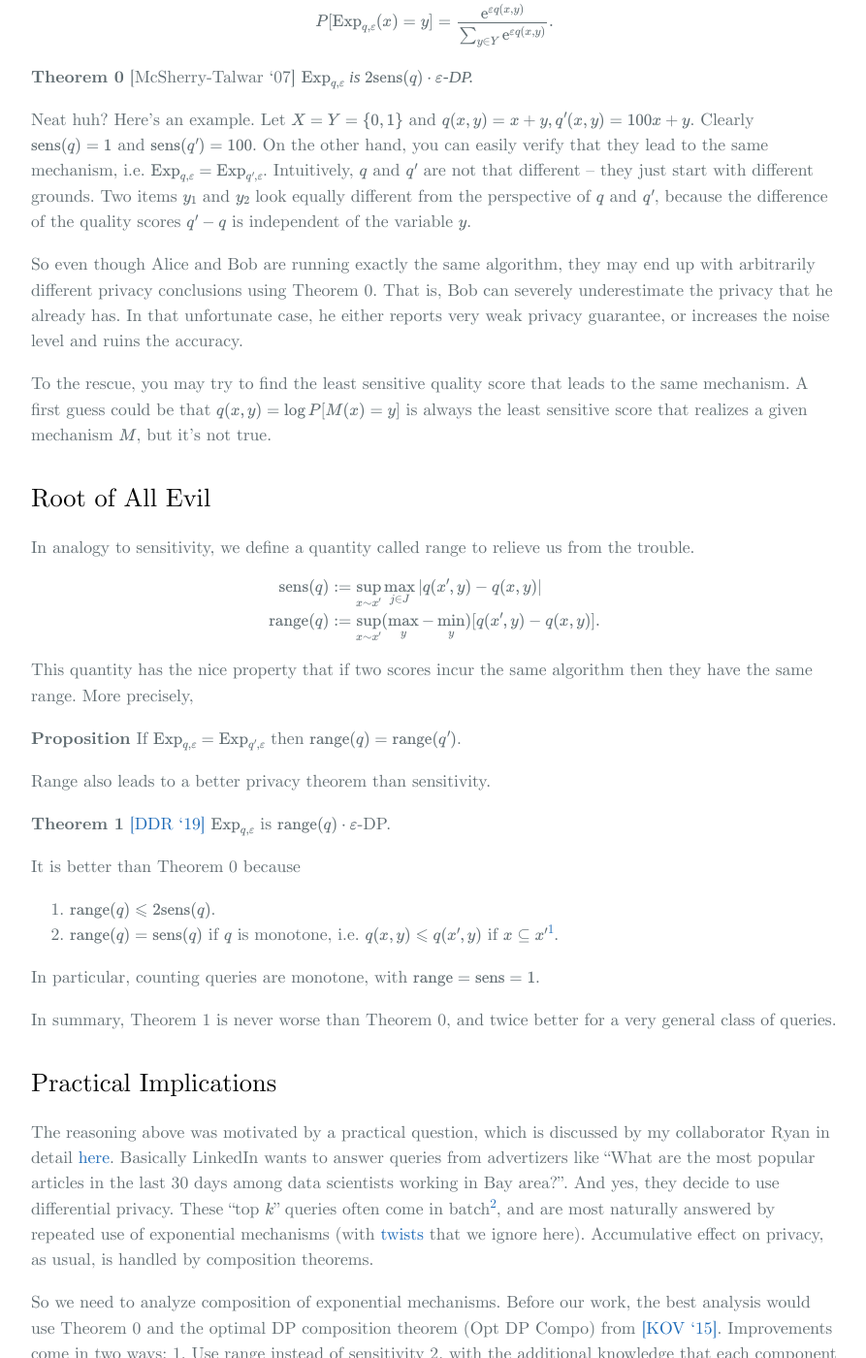
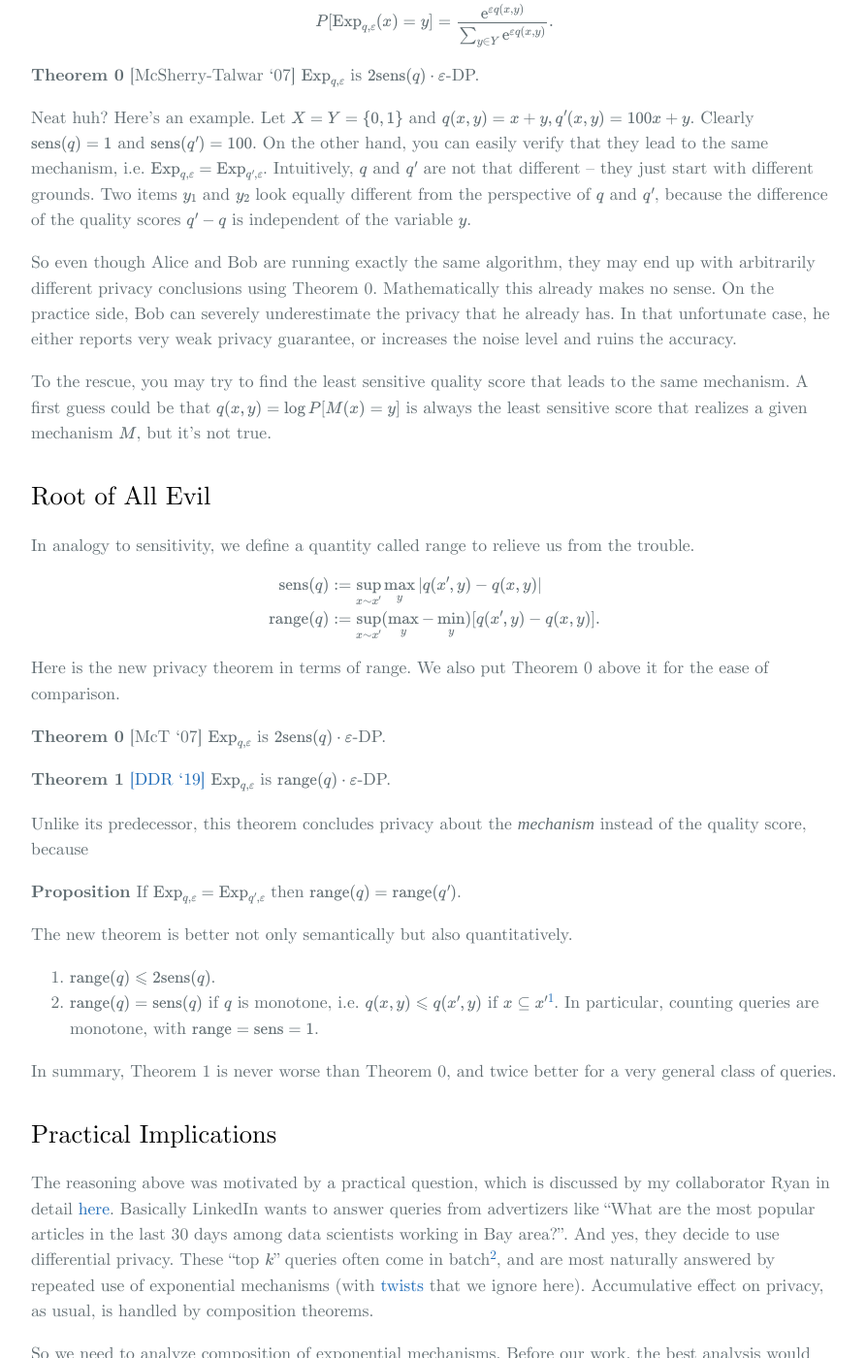
Before and after one commit to dongjs/dongjs.github.io, a Jekyll site: the page built from _posts/2020-2-10-ExpMech.md, in a window 1280 px wide and 1400 px high, scrolled down 520 px. Shown: the whole window at 97% size, without its empty margins (192-1085 px from the left). Built offline with Jekyll 4.4.1, drawn with Linux system fonts in a browser that asks for light colours; some web fonts are replaced; our own code applies the rules of GitHub Pages for plain Markdown files; formulas are drawn with MathJax 3; comment, search, counter and statistics services are not loaded; the repository's description, which GitHub fills in, is left out.

Commit message:
polish ExpMech

```diff
--- a/_posts/2020-2-10-ExpMech.md
+++ b/_posts/2020-2-10-ExpMech.md
@@ -17,11 +17,11 @@ proportional to $$\mathrm{e}^{\varepsilon q(x,y)}$$, i.e.
 
 $$P[\mathrm{Exp}_{q,\varepsilon}(x)=y] = \frac{\mathrm{e}^{\varepsilon q(x,y)}}{\sum_{y\in Y} \mathrm{e}^{\varepsilon q(x,y)}}.$$
 
-**Theorem 0** [McSherry-Talwar '07] *$$\mathrm{Exp}_{q,\varepsilon}$$ is $$2\mathrm{sens}(q)\cdot\varepsilon$$-DP.*
+**Theorem 0** [McSherry-Talwar '07] $$\mathrm{Exp}_{q,\varepsilon}$$ is $$2\mathrm{sens}(q)\cdot\varepsilon$$-DP.
 
 Neat huh? Here's an example. Let $$X=Y=\{0,1\}$$ and $$q(x,y) = x+y, q'(x,y) = 100x+y$$. Clearly $$\mathrm{sens}(q)=1$$ and $$\mathrm{sens}(q') = 100$$. On the other hand, you can easily verify that they lead to the same mechanism, i.e. $$\mathrm{Exp}_{q,\varepsilon} = \mathrm{Exp}_{q',\varepsilon}$$. Intuitively, $$q$$ and $$q'$$ are not that different -- they just start with different grounds. Two items $$y_1$$ and $$y_2$$ look equally different from the perspective of $$q$$ and $$q'$$, because the difference of the quality scores $$q'-q$$ is independent of the variable $$y$$.
 
-So even though Alice and Bob are running exactly the same algorithm, they may end up with arbitrarily different privacy conclusions using Theorem 0. That is, Bob can severely underestimate the privacy that he already has. In that unfortunate case, he either reports very weak privacy guarantee, or increases the noise level and ruins the accuracy.
+So even though Alice and Bob are running exactly the same algorithm, they may end up with arbitrarily different privacy conclusions using Theorem 0. Mathematically this already makes no sense. On the practice side, Bob can severely underestimate the privacy that he already has. In that unfortunate case, he either reports very weak privacy guarantee, or increases the noise level and ruins the accuracy.
 
 To the rescue, you may try to find the least sensitive quality score that leads to the same mechanism. A first guess could be that $$q(x,y) = \log P[M(x)=y]$$ is always the least sensitive score that realizes a given mechanism $$M$$, but it's not true.
 
@@ -30,26 +30,27 @@ To the rescue, you may try to find the least sensitive quality score that leads
 ## Root of All Evil
 In analogy to sensitivity, we define a quantity called range to relieve us from the trouble.
 \begin{align}
-\mathrm{sens}(q)&:= \sup_{x\sim x'} \max_{j\in J} |q(x',y)-q(x,y)|\\\\\\
+\mathrm{sens}(q)&:= \sup_{x\sim x'} \max_{y} |q(x',y)-q(x,y)|\\\\\\
 \mathrm{range}(q)&:= \sup_{x\sim x'} (\max_y -  \min_y) [q(x',y)-q(x,y)].
 \end{align}
 
-This quantity has the nice property that if two scores incur the same algorithm then they have the same range. More precisely,
+Here is the new privacy theorem in terms of range. We also put Theorem 0 above it for the ease of comparison.
+
+**Theorem 0** [McT '07] $$\mathrm{Exp}_{q,\varepsilon}$$ is $$2\mathrm{sens}(q)\cdot\varepsilon$$-DP.
+
+**Theorem 1** [[DDR '19]](https://arxiv.org/abs/1909.13830) $$\mathrm{Exp}_{q,\varepsilon}$$ is $$\mathrm{range}(q)\cdot\varepsilon$$-DP.
+
+Unlike its predecessor, this theorem concludes privacy about the *mechanism* instead of the quality score, because
+ <!-- if two scores incur the same algorithm then they have the same range. More precisely, -->
 
 **Proposition** If $$\mathrm{Exp}_{q,\varepsilon}=\mathrm{Exp}_{q',\varepsilon}$$ then $$\mathrm{range}(q) = \mathrm{range}(q')$$.
 
-Range also leads to a better privacy theorem than sensitivity.
-
-**Theorem 1** [[DDR '19]](https://arxiv.org/abs/1909.13830) $$\mathrm{Exp}_{q,\varepsilon}$$ is $$\mathrm{range}(q)\cdot\varepsilon$$-DP.
-
-It is better than Theorem 0 because
+The new theorem is better not only semantically but also quantitatively.
 
 1. $$\mathrm{range}(q)\leqslant 2\mathrm{sens}(q)$$.
-2. $$\mathrm{range}(q) = \mathrm{sens}(q)$$ if $$q$$ is monotone, i.e. $$q(x,y)\leqslant q(x',y)$$ if $$x\subseteq x'$$[^1].
+2. $$\mathrm{range}(q) = \mathrm{sens}(q)$$ if $$q$$ is monotone, i.e. $$q(x,y)\leqslant q(x',y)$$ if $$x\subseteq x'$$[^1]. In particular, counting queries are monotone, with $$\mathrm{range} = \mathrm{sens} = 1$$.
 
 [^1]: This relies on the neighboring model being add/remove. Notation in the post is for replace model for simplicity.
-
-In particular, counting queries are monotone, with $$\mathrm{range} = \mathrm{sens} = 1$$.
 <!-- $$q:X^n\times Y\to \mathbb{N}$$ is called a counting query if it counts the number of people that has some property labeled by $$y$$. More precisely, $$q$$ is a counting query if there is $$f:X\times Y\to\{0,1\}$$ such that -->
 
 <!-- $$q(x_{1:n},y) = \# \{i: f(x_i,y)=1\}.$$ -->
```
